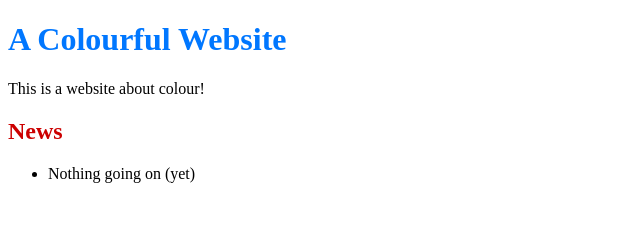
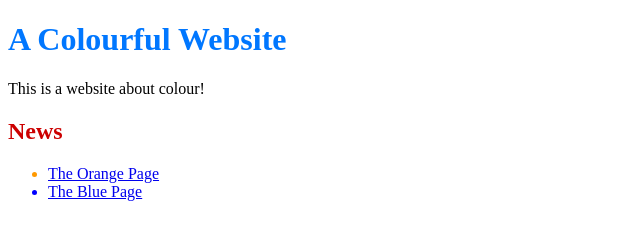
Before and after one commit to jayseph/example_first, a plain HTML site: page index.html in a window 1280 px wide. Shown: the whole page, without its empty margins (0-640 px from the left). Drawn offline with Linux system fonts and the light colour scheme.

Commit message:
Add navigation links

```diff
--- a/index.html
+++ b/index.html
@@ -5,12 +5,17 @@
 		<meta charset="utf-8" />
 	</head>
 	<body>
-		<h1 style="color: #07F"> A Colourful Website</h1>
-		<p> This is a website about colour!</p>
+		<h1 style="color: #07F">A Colourful Website</h1>
+		<p>This is a website about colour!</p>
 
 		<h2 style="color: #C00">News</h2>
 		<ul>
-			<li>Nothing going on (yet)</li>
+			<li style="color: #F90">
+				<a href="orange.html">The Orange Page</a>
+			</li>
+			<li style="color: #00F">
+				<a href="blue.html">The Blue Page</a>
+			</li>
 		</ul>
 	</body>
 </html>
```
Also changed, not shown: blue.html (+1 -0 lines), orange.html (+1 -0 lines).
